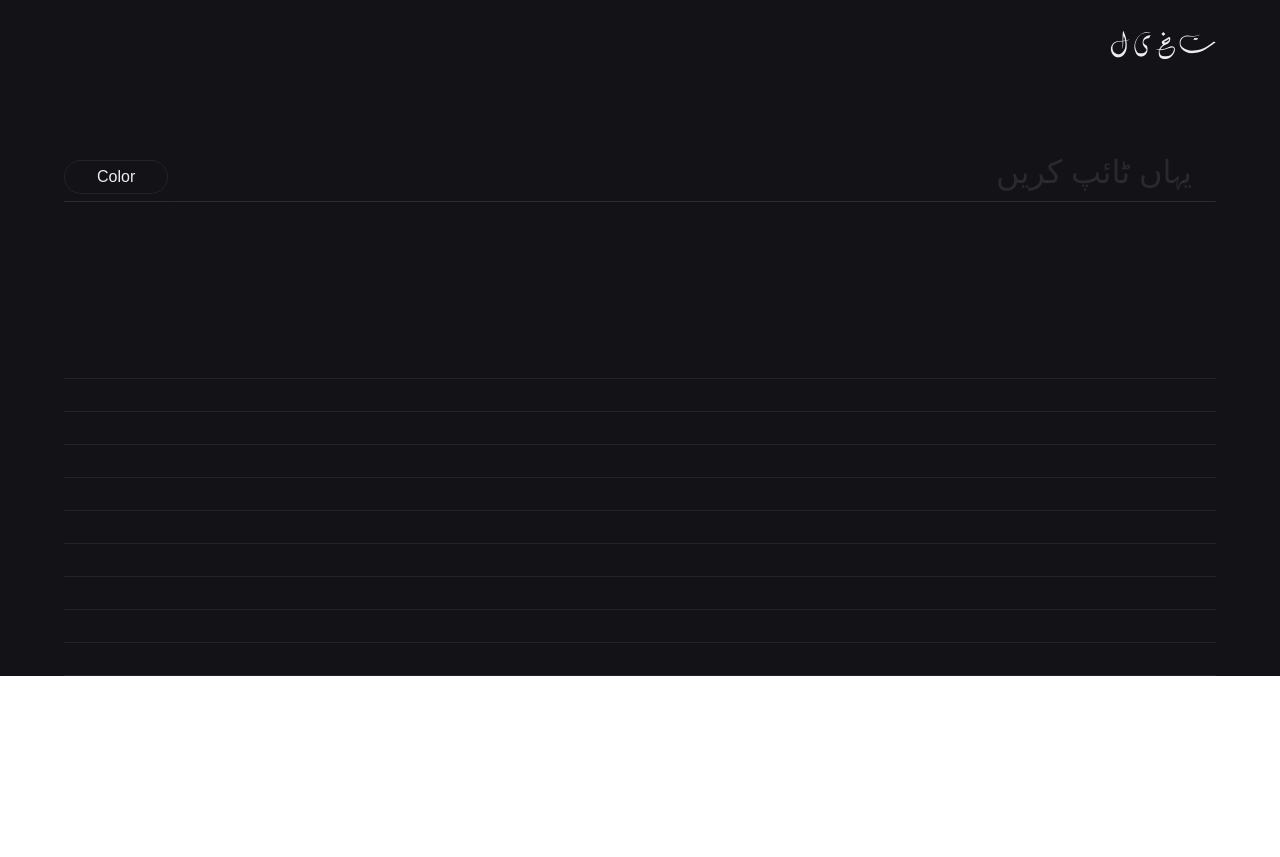
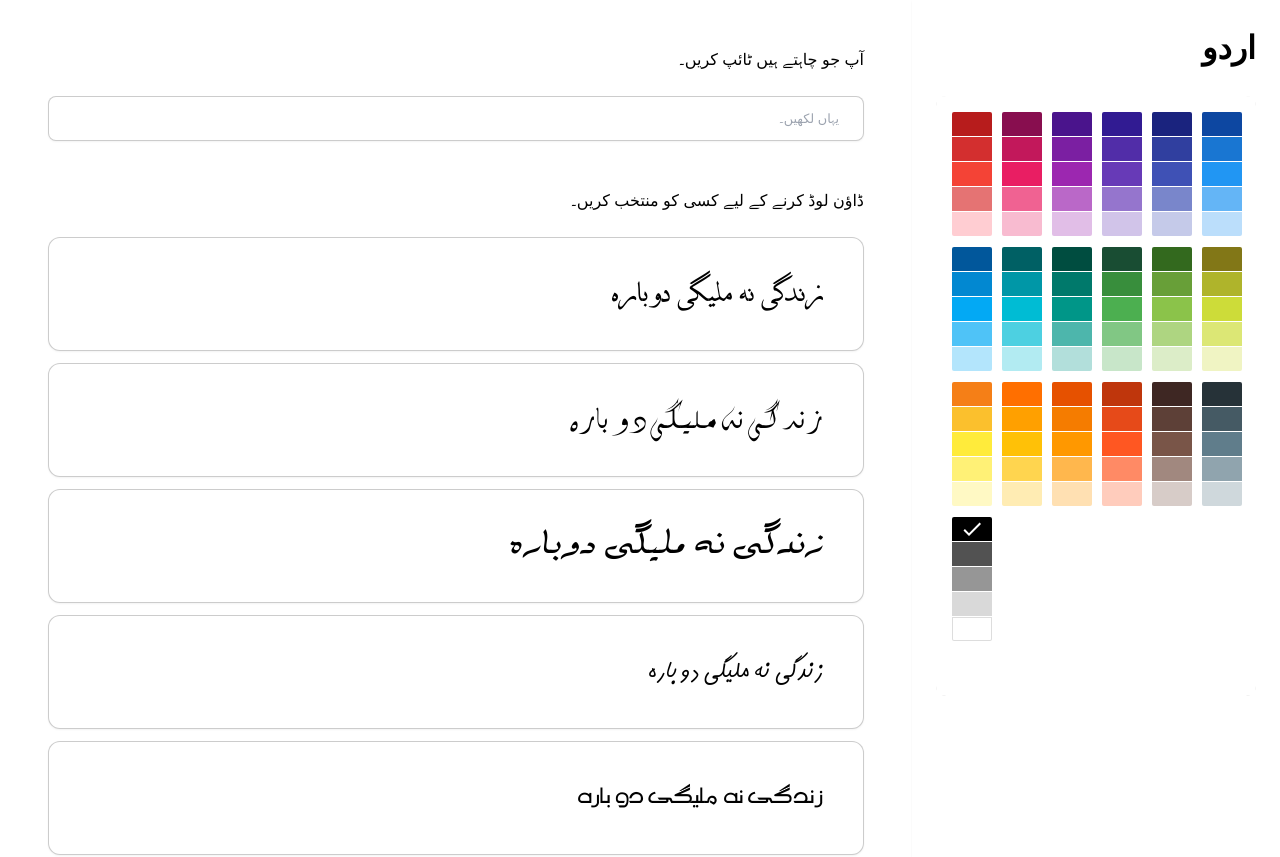
Before and after one commit to oyesameed/urdu, a Next.js app: page / in a window 1280 px wide. Shown: the top 857 px of the page. Before the commit the page ends 800 px from the top, so only its background shows below. Built offline with nearby package versions, Linux system fonts and the light colour scheme.

Commit message:
UI revamped!

```diff
--- a/package.json
+++ b/package.json
@@ -18,6 +18,7 @@
     "node-fetch": "^3.2.6",
     "postcss": "^8.4.21",
     "react": "^18.2.0",
+    "react-color": "^2.19.3",
     "react-colorful": "^5.6.1",
     "react-dom": "^18.2.0",
     "tailwindcss": "^3.0.0",
--- a/pages/index.js
+++ b/pages/index.js
@@ -1,99 +1,169 @@
-// Home page of the app
+// Imports
+import React, { useState } from 'react';
+import text2png from 'text2png';
+import { SwatchesPicker } from 'react-color';
 
-// Imports
-import React, { useEffect, useState } from 'react';
+// Import components
+import Tile from '../ui/tile';
 
-// Png converter
-var text2png = require('text2png');
-
-// Color picker
-import { HexColorPicker } from "react-colorful";
-
-// Component defination
+// Home component
 const Home = () => {
 
-  // Value of input
-  const [value, setValue] = useState("");
+    // List of available fonts
+    const fonts = ["Qamri", "Divangiry", "Tasmeem", "Kamran", "Abuzar", "Sadaf", "Ubaid", "Tehreeri", "Qalm", "Shekastah"];
 
-  // Color picker toggle
-  const [isOpen, toggle] = useState(false);
+    // State to store user input text
+    const [value, setValue] = useState("");
 
-  // Color
-  const [color, setColor] = useState("#ededed");
+    // State to store the selected color
+    const [color, setColor] = useState("rgb(0, 0, 0)");
 
-  // On input change
-  function onChange (e) {
+    // State to toggle of the color picker
+    const [showColorPicker, setShowColorPicker] = useState(false);
 
-    // Set value in state
-    setValue(e.target.value);
-  }
+    // Function to handle changes in the text input
+    const onChange = (e) => setValue(e.target.value);
 
-  useEffect(() => {
+    // Function to generate and download the text image
+    const download = async (font, value, color) => {
 
-  }, [color]);
+        // Check if the value is empty
+        if (!value) return alert("Please enter text before downloading!");
 
-  function download(font, value, color) {
+        // Convert color object to RGBA string
+        const rgbaColor = `rgba(${color.r}, ${color.g}, ${color.b}, ${color.a})`;
 
-    // Create a link element
-    const a = document.createElement("a");
+        const a = document.createElement("a");
+        a.href = text2png(value, {
+            font: `500px ${font}`,
+            localFontName: font,
+            color: rgbaColor,
+            output: 'dataURL',
+        });
+        a.download = `${value} - ${font}.png`;
+        a.click();
+    };
 
-    // Set the link URL and download filename
-    a.href = text2png(value, {
-      font: '500px '+ font,
-      localFontName: font,
-      color: color,
-      output: 'dataURL'
-    });
+    // Convert RGB object to RGBA with specified opacity
+    const rgbToRgba = (rgb, opacity) => `rgba(${rgb.r}, ${rgb.g}, ${rgb.b}, ${opacity})`;
 
-    // Download
-    a.download = `${font}.png`;
+    // Create lighter and darker shades of the selected color
+    const lightColor = rgbToRgba(color, 0.1);
+    const darkerColor = rgbToRgba(color, 0.8);
 
-    // Click the link programmatically to trigger the download
-    a.click();
-  }
+    return (
+        <div className="flex flex-col md:overflow-hidden md:flex-row min-h-screen text-right" style={{ backgroundColor: lightColor }}>
 
-  return (
-    <div className='flex-col h-ful absolute text-white-1 px-8 md:px-16 flex bg-gray-1 w-full gap-8 md:gap-16 items-center'>
+            {/* Left Section */}
+            <div className="flex-1 py-8 px-4 md:p-12 overflow-y-auto">
 
-      {/* Header */}
-      <div className='flex items-center flex-row-reverse justify-between w-full py-4'>
-        <div className={`text-lg font-['Divangiry'] relative`}>ت خ ی ل</div>
-        <div className='text-gray-1'>About</div>
-      </div>
+                {/* Title */}
+                <h2 className="text-lg font-semibold mb-6 md:hidden" style={{ color: color }}>اردو</h2>
 
-      {/* Menu */}
-      <div className='flex items-end md:border-b border-white-2 border-opacity-20 md:items-center flex-col md:flex-row-reverse md:justify-between w-full'>
+                {/* Text Input */}
+                <div className="w-full flex flex-col mb-12">
 
-        {/* Input */}
-        <input name='text' placeholder='یہاں ٹائپ کریں' className='py-1 text-right h-auto md:px-6 bg-gray-1 w-full placeholder:text-white-2 placeholder:text-opacity-20 outline-none box-border text-lg rounded-sm align-middle text-white-2 border-b border-white-2 border-opacity-30 md:border-opacity-0  focus:border-opacity-20 ' type="text" onChange={onChange} value={value}/>
+                    {/* Title */}
+                    <p className="text-[1rem] mb-6" style={{ color: color }}>آپ جو چاہتے ہیں ٹائپ کریں۔</p>
 
-        {/* Color picker */}
-        <button className="w-fit inline-block md:w-auto text-md bg-gray-1 border border-gray-5 rounded-full px-8 py-1 mt-2" onClick={() => toggle(!isOpen)}>Color</button>
-      </div>
+                    {/* Input Field */}
+                    <input
+                        name="text"
+                        placeholder="یہاں لکھیں۔"
+                        className="py-3 px-6 text-right w-full text-base border-[#000] border-[0.1px] border-opacity-20 rounded-lg shadow-sm focus:outline-none"
+                        style={{
+                            backgroundColor: '#ffffff',
+                            color: color,
+                        }}
+                        onChange={onChange}
+                        value={value}
+                    />
+                </div>
 
-      {/* Selector */}
-      {isOpen ? <HexColorPicker color={color} onChange={setColor} /> : ""}
+                {/* Font Selection */}
+                <div className="w-full">
 
-      {/* Inner */}
-      <div className='items-center flex w-full flex-col'>
+                    {/* Title */}
+                    <p className="text-[1rem] mb-6" style={{ color: color }}>ڈاؤن لوڈ کرنے کے لیے کسی کو منتخب کریں۔</p>
 
-        {/* Display fonts */}
-        <div className='mt-20 flex text-right flex-col overflow-y-auto w-full h-full'>
-          <div style={{color: color}} className={`text-h1 cursor-pointer border-b-gray-5 py-4 border-b truncate font-['Qamri']`} onClick={() => download("Qamri", value, color)}>{value}</div>
-          <div style={{color: color}} className={`text-h1 cursor-pointer border-b-gray-5 py-4 border-b truncate font-['Divangiry']`} onClick={() => download("Divangiry", value, color)}>{value}</div>
-          <div style={{color: color}} className={`text-h1 cursor-pointer border-b-gray-5 py-4 border-b truncate font-['Tasmeem']`} onClick={() => download("Tasmeem", value, color)}>{value}</div>
-          <div style={{color: color}} className={`text-h1 cursor-pointer border-b-gray-5 py-4 border-b truncate font-['Kamran']`} onClick={() => download("Kamran", value, color)}>{value}</div>
-          <div style={{color: color}} className={`text-h1 cursor-pointer border-b-gray-5 py-4 border-b truncate font-['Abuzar']`} onClick={() => download("Abuzar", value, color)}>{value}</div>
-          <div style={{color: color}} className={`text-h1 cursor-pointer border-b-gray-5 py-4 border-b truncate font-['Sadaf']`} onClick={() => download("Sadaf", value, color)}>{value}</div>
-          <div style={{color: color}} className={`text-h1 cursor-pointer border-b-gray-5 py-4 border-b truncate font-['Ubaid']`} onClick={() => download("Ubaid", value, color)}>{value}</div>
-          <div style={{color: color}} className={`text-h1 cursor-pointer border-b-gray-5 py-4 border-b truncate font-['Tehreeri']`} onClick={() => download("Tehreeri", value, color)}>{value}</div>
-          <div style={{color: color}} className={`text-h1 cursor-pointer border-b-gray-5 py-4 border-b truncate font-['Qalm']`} onClick={() => download("Qalm", value, color)}>{value}</div>
-          <div style={{color: color}} className={`text-h1 cursor-pointer border-b-gray-5 py-4 border-b truncate font-['Shekastah']`} onClick={() => download("Shekastah", value, color)}>{value}</div>
+                    {/* Font Tiles */}
+                    <div className="flex flex-col gap-3">
+                        {fonts.map((font) => (
+                            <Tile
+                                key={font}
+                                font={font}
+                                value={value}
+                                color={color}
+                                onClick={() => download(font, value, color)}
+                            />
+                        ))}
+                    </div>
+                </div>
+            </div>
+
+            {/* Right Section  */}
+            <div
+                className="hidden sticky top-0 md:block w-auto p-6 shadow-sm"
+                style={{ backgroundColor: lightColor, borderColor: darkerColor }}
+            >
+                {/* Title */}
+                <h2 className="text-lg font-semibold mb-6" style={{ color: color }}>اردو</h2>
+
+                {/* Color Picker */}
+                <div
+                    style={{
+                        borderRadius: "10px",
+                        overflow: "hidden"
+                    }}
+                >
+                    <SwatchesPicker
+                        height={600}
+                        color={color}
+                        onChangeComplete={(color) => setColor(color.rgb)}
+                    />
+                </div>
+            </div>
+
+
+
+            {/* Color Picker */}
+            <div className="fixed bottom-4 right-4 md:hidden">
+
+                {/* Toggle */}
+                <button
+                    className="p-4 text-[1.5rem] rounded-2xl border-[#000] border-[0.1px] border-opacity-20 w-16 h-16 shadow-md bg-[#fff] flex justify-center items-center"
+                    onClick={() => setShowColorPicker(!showColorPicker)}
+                >
+                    🎨
+                </button>
+
+            </div>
+
+            {/* Color Picker Modal */}
+            {showColorPicker && (
+                <div
+                    className="fixed md:hidden animate-fade-in bottom-24 right-4 border-[#000] border-[0.1px] border-opacity-20 w-[90%] max-w-sm p-6 rounded-lg shadow-lg bg-[#fff] z-50"
+                >
+                    {/* Color Picker */}
+                    <SwatchesPicker
+                        height={300}
+                        color={color}
+                        width={"100%"}
+                        onChangeComplete={(color) => setColor(color.rgb)}
+                    />
+
+                    {/* Close */}
+                    <button
+                        className="mt-4 w-full py-2 rounded-md text-[#fff] shadow-md"
+                        style={{ backgroundColor: darkerColor }}
+                        onClick={() => setShowColorPicker(false)}
+                    >
+                        Close
+                    </button>
+                </div>
+            )}
         </div>
-      </div>
-    </div>
-  )
-}
+    );
+};
 
-// Export
 export default Home;
--- a/tailwind.config.js
+++ b/tailwind.config.js
@@ -1,5 +1,3 @@
-// Configuration for Tailwind
-
 module.exports = {
 
 	content: [
@@ -13,9 +11,7 @@ module.exports = {
 
 		// Fonts
 		fontFamily: {
-
 			sans: ['Mont', 'sans-serif']
-
 		},
 
 		// Font size
@@ -31,30 +27,6 @@ module.exports = {
 			'h4': '1rem'
 		},
 
-		// Colors
-		colors: {
-
-			// Gray
-			gray: {
-				1 : '#121217',
-				2 : '#17171C',
-				3 : '#1B1B22',
-				4 : '#202027',
-				5 : '#232329'
-			},
-
-			// White
-			white: {
-				1 : '#EDEDED',
-				2 : '#8C8C8C',
-			},
-
-			// Accent
-			accent: {
-				1: '#00FFFF',
-			}
-		},
-
 		extend: {
 
 			keyframes: {
@@ -66,7 +38,6 @@ module.exports = {
 						'opacity': '1'
 					},
 				}
-
 			},
 			animation: {
 				'fade-in': 'fade-in 0.5s ease-out'
--- /dev/null
+++ b/ui/tile.js
@@ -0,0 +1,29 @@
+// Tile component
+const Tile = ({ font, value, color, onClick }) => {
+
+    // Convert color object to RGBA string
+    const rgbaColor = `rgba(${color.r}, ${color.g}, ${color.b}, ${color.a})`;
+
+    // Default value if not provided
+    value = value || "زندگی نہ ملیگی دوبارہ"
+
+    // Render
+    return (
+        <div
+            style={{
+                color: rgbaColor,
+                fontFamily: font,
+                backgroundColor: "#fff"
+            }}
+            key={value}
+            className="py-8 px-10 text-lg border-[#000] border-[0.1px] border-opacity-20 rounded-xl shadow-sm cursor-pointer animate-fade-in"
+            onClick={onClick}
+        >
+            {/* Display user-provided text */}
+            {value}
+        </div>
+    );
+};
+
+// Export
+export default Tile;
```
Also changed, not shown: 2 other files (tests, documents, lock files or other folders).
